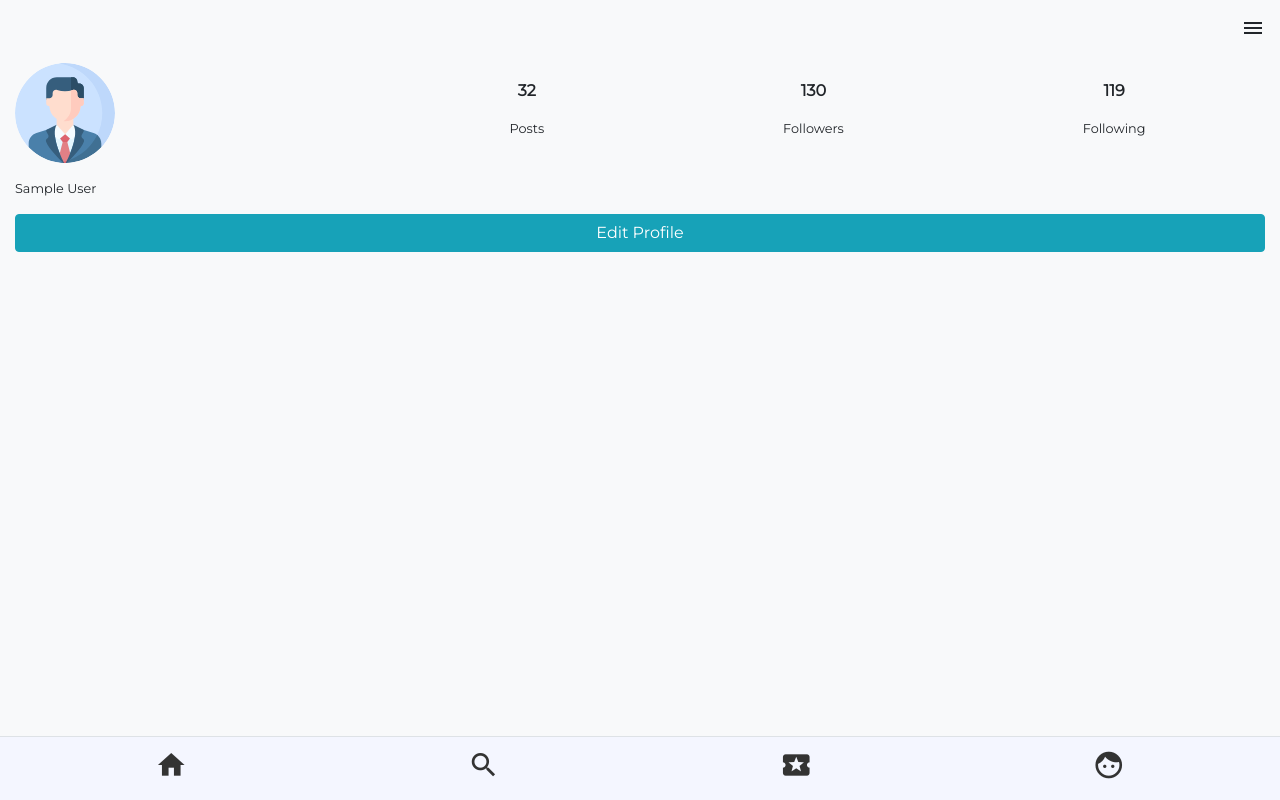
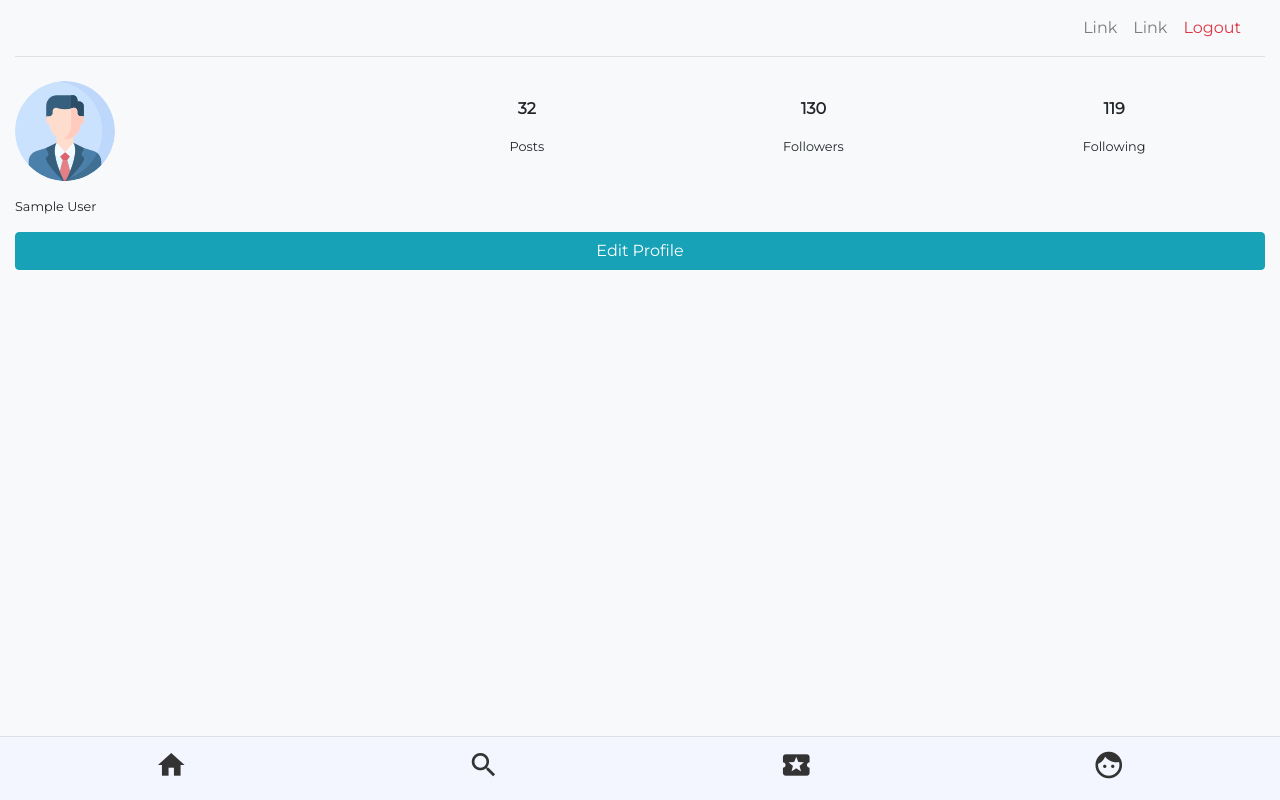
Before and after one commit to rishabh091/Lambda-Angular, an Angular app: page /profile/1 in a window 1280 px wide. Built offline with nearby package versions, Linux system fonts and the light colour scheme; sample sign-in values are in the browser's storage.

Commit message:
logout complete

```diff
--- a/src/app/comp-user/comp-user.component.html
+++ b/src/app/comp-user/comp-user.component.html
@@ -1,10 +1,28 @@
 <div class="container-fluid bg-light height-100">
-    <div class="d-flex pt-3 pb-3" style="justify-content: space-between;">
+    <nav class="navbar navbar-expand-md navbar-light mb-4 pt-2 border-bottom">
+        <!-- Brand -->
         <div>{{ user.userName }}</div>
-        <div>
-            <span class="material-icons clickable">menu</span>
+
+        <!-- Toggler/collapsibe Button -->
+        <button class="navbar-toggler border-0" type="button" data-toggle="collapse" data-target="#collapsibleNavbar">
+          <span class="navbar-toggler-icon text-small"></span>
+        </button>
+
+        <!-- Navbar links -->
+        <div class="collapse navbar-collapse" id="collapsibleNavbar">
+          <ul class="navbar-nav ml-auto">
+            <li class="nav-item">
+              <span class="nav-link clickable">Link</span>
+            </li>
+            <li class="nav-item">
+              <span class="nav-link clickable">Link</span>
+            </li>
+            <li class="nav-item">
+              <span class="nav-link text-danger clickable" (click)="logout()">Logout</span>
+            </li>
+          </ul>
         </div>
-    </div>
+      </nav>
 
     <div class="d-flex">
         <!--image-->
@@ -39,4 +57,4 @@
     <button type="button" class="btn btn-info width-100 mt-3 mb-3">Edit Profile</button>
 </div>
 
-<app-comp-navbar></app-comp-navbar>
+<app-comp-navbar class="position-fixed" style="bottom: 0px;"></app-comp-navbar>
--- a/src/app/comp-user/comp-user.component.ts
+++ b/src/app/comp-user/comp-user.component.ts
@@ -58,4 +58,8 @@ export class CompUserComponent implements OnInit {
     .catch(err => alert(err))
   }
 
+  logout() {
+    this.serviceAuth.logout();
+  }
+
 }
--- a/src/app/service-auth/service-auth.service.ts
+++ b/src/app/service-auth/service-auth.service.ts
@@ -45,4 +45,9 @@ export class ServiceAuthService {
 
     return false;
   }
+
+  logout() {
+    localStorage.removeItem("LambdaToken");
+    location.reload();
+  }
 }
```
